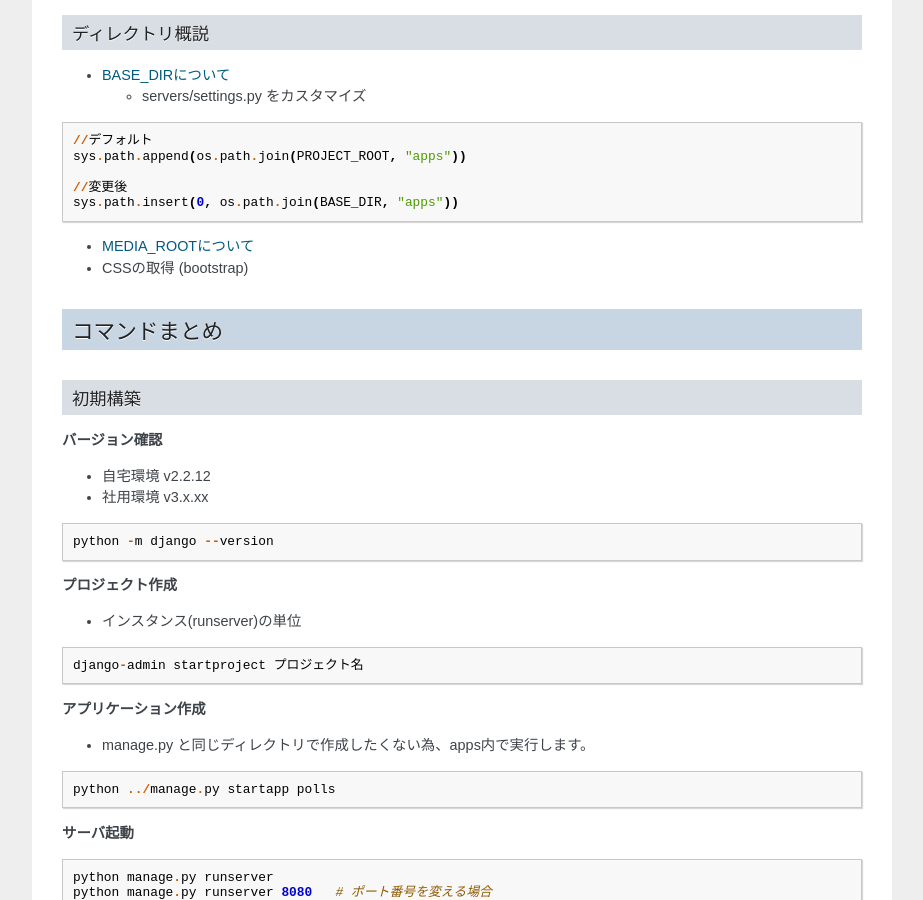
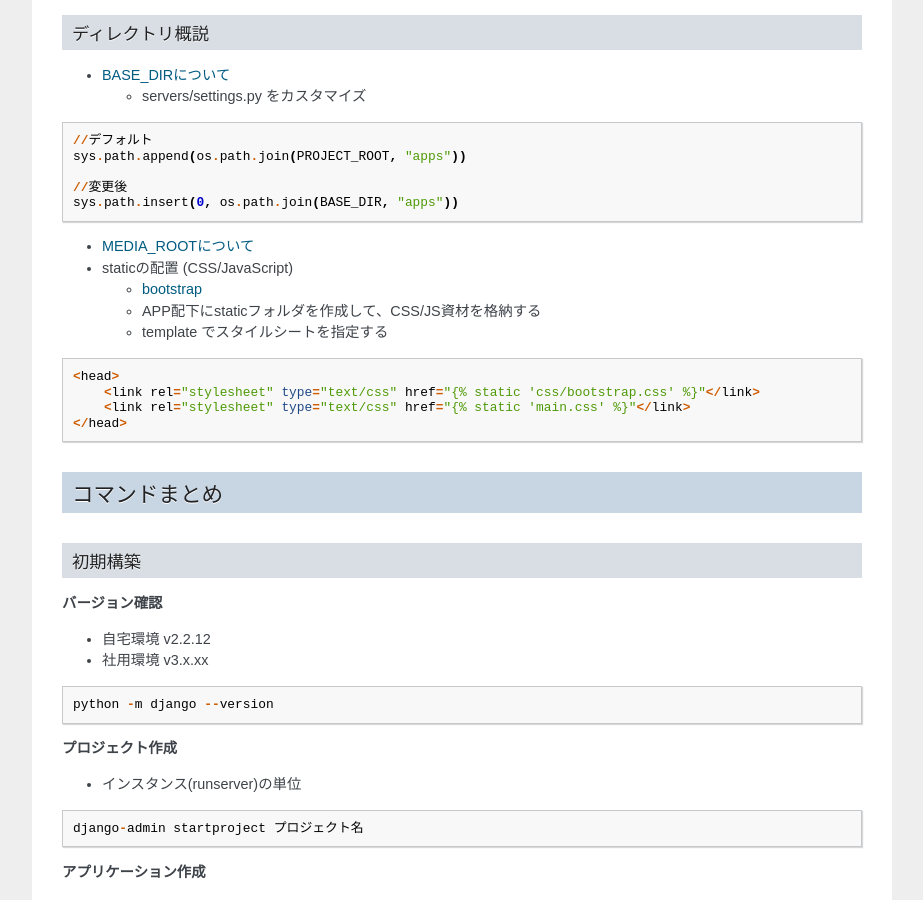
Before and after one commit to yuyuyu0706/sphinx, a Sphinx documentation site: the page built from django/source/work/page01.rst, in a window 1280 px wide and 900 px high, scrolled down 796 px. Shown: the whole window, without its empty margins (198-1121 px from the left). Built offline with Sphinx 7.4.7, drawn with Linux system fonts in a browser that asks for light colours.

Commit message:
auto commit

```diff
--- a/django/source/work/page01.rst
+++ b/django/source/work/page01.rst
@@ -80,7 +80,19 @@ Django 環境の構築
 
 * `MEDIA_ROOTについて <https:>`_
 
-* CSSの取得 (bootstrap)
+* staticの配置 (CSS/JavaScript)
+
+  * `bootstrap <https://getbootstrap.com/>`_
+  * APP配下にstaticフォルダを作成して、CSS/JS資材を格納する
+  * template でスタイルシートを指定する
+
+::
+
+    <head>
+        <link rel="stylesheet" type="text/css" href="{% static 'css/bootstrap.css' %}"</link>
+        <link rel="stylesheet" type="text/css" href="{% static 'main.css' %}"</link>
+    </head>
+
 
 コマンドまとめ
 ===================
```
